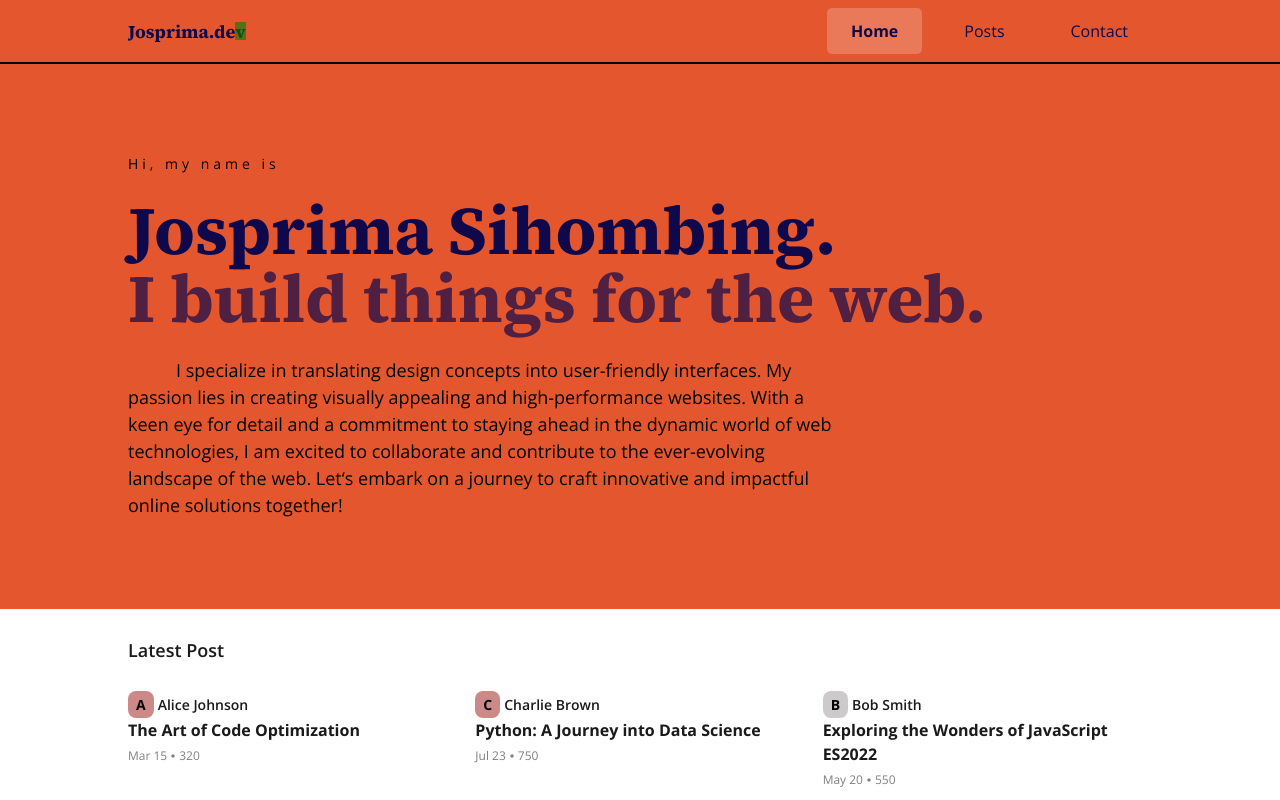
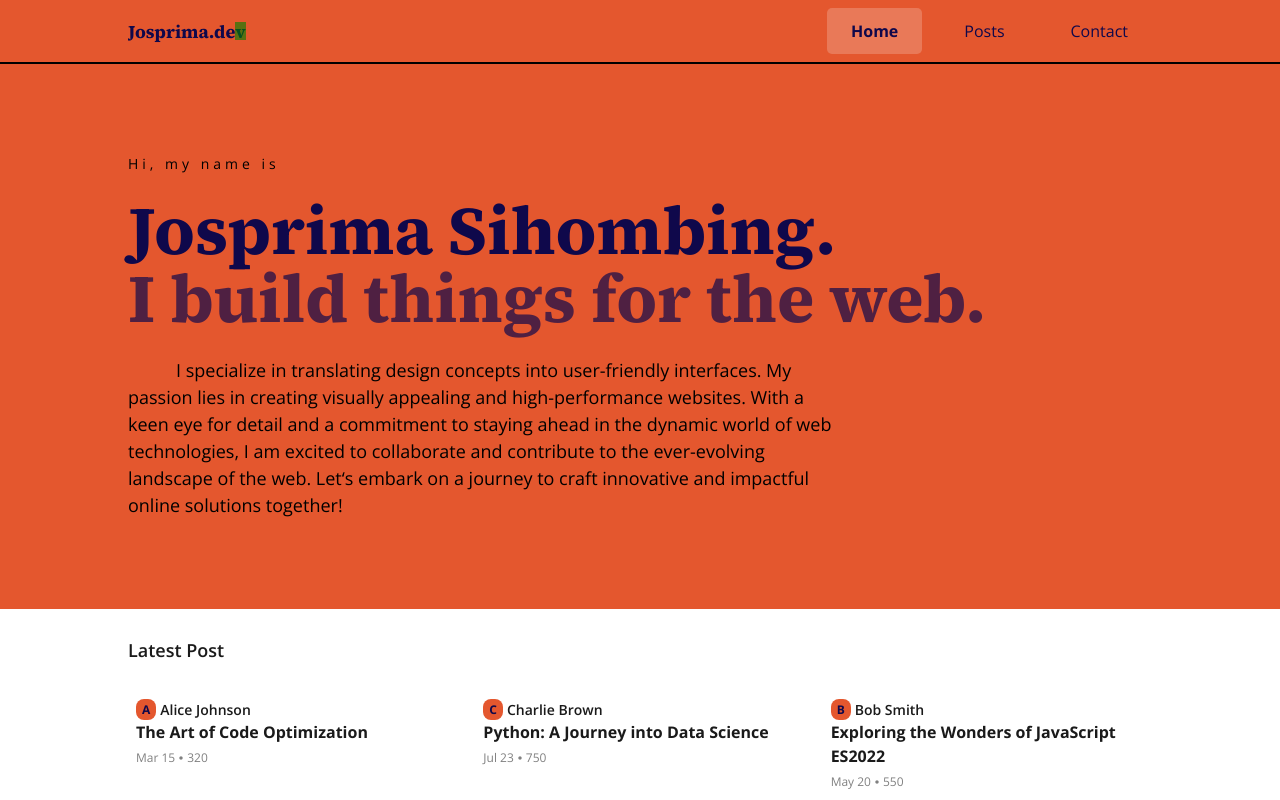
Before and after one commit to josprima-sihombing/josprima.dev, a Next.js app: page / in a window 1280 px wide. Shown: the top 800 px of the page. Built offline with nearby package versions, Linux system fonts and the light colour scheme.

Commit message:
adjust avatar styling

```diff
--- a/src/components/atoms/initial-letter-avatar/index.tsx
+++ b/src/components/atoms/initial-letter-avatar/index.tsx
@@ -1,25 +1,11 @@
-import getRandom from "@/utils/get-random";
 import css from "./style.module.scss";
 
 type InitialLetterAvatarProps = {
   name: string;
 };
 
-const bgColors = ["#CCFBFE", "#CDD6DD", "#CDCACC", "#CDACA1", "#CD8987"];
-
 export default function InitialLetterAvatar({
   name,
 }: InitialLetterAvatarProps) {
-  const bgColor = getRandom(bgColors);
-
-  return (
-    <div
-      className={css.root}
-      style={{
-        backgroundColor: bgColor,
-      }}
-    >
-      {name.at(0)}
-    </div>
-  );
+  return <div className={css.root}>{name.at(0)}</div>;
 }
--- a/src/components/atoms/initial-letter-avatar/style.module.scss
+++ b/src/components/atoms/initial-letter-avatar/style.module.scss
@@ -1,7 +1,11 @@
+@use "/src/styles/variables.module.scss" as var;
+
 .root {
   text-transform: uppercase;
-  padding: 4px 8px;
+  padding: 2px 6px;
   font-weight: 700;
-  font-size: 14px;
+  font-size: 12px;
   border-radius: 8px;
+  background-color: var.$orange;
+  color: var.$blue_70;
 }
--- a/src/components/sections/latest-post/index.tsx
+++ b/src/components/sections/latest-post/index.tsx
@@ -13,6 +13,7 @@ const dummyPosts = [
     createdAt: 1678900000000,
     readingTime: 320,
     title: "The Art of Code Optimization",
+    href: "#",
   },
   {
     id: "ghi789",
@@ -20,6 +21,7 @@ const dummyPosts = [
     createdAt: 1690123000000,
     readingTime: 750,
     title: "Python: A Journey into Data Science",
+    href: "#",
   },
   {
     id: "def456",
@@ -27,6 +29,7 @@ const dummyPosts = [
     createdAt: 1684567000000,
     readingTime: 550,
     title: "Exploring the Wonders of JavaScript ES2022",
+    href: "#",
   },
   {
     id: "pqr678",
@@ -34,6 +37,7 @@ const dummyPosts = [
     createdAt: 1707092000000,
     readingTime: 880,
     title: "Cybersecurity in the Age of IoT",
+    href: "#",
   },
   {
     id: "jkl012",
@@ -41,6 +45,7 @@ const dummyPosts = [
     createdAt: 1695780000000,
     readingTime: 420,
     title: "Responsive Web Design Best Practices",
+    href: "#",
   },
   {
     id: "mno345",
@@ -48,6 +53,7 @@ const dummyPosts = [
     createdAt: 1701436000000,
     readingTime: 680,
     title: "The Evolution of Frontend Frameworks",
+    href: "#",
   },
 ];
 
@@ -68,6 +74,7 @@ export default function LatestPost() {
             createdAt={post.createdAt}
             readingTime={post.readingTime}
             title={post.title}
+            href={post.href}
           />
         ))}
       </Grid>
--- a/src/components/sections/latest-post/post-item.tsx
+++ b/src/components/sections/latest-post/post-item.tsx
@@ -2,13 +2,17 @@ import InitialLetterAvatar from "@/components/atoms/initial-letter-avatar";
 import Row from "@/components/atoms/row";
 import Typography from "@/components/atoms/typography";
 import formatDate from "@/utils/format-date";
+import Link from "next/link";
 import { MdCircle } from "react-icons/md";
+
+import css from "./style.module.scss";
 
 type PostItemProps = {
   title: string;
   createdAt: number;
   author: string;
   readingTime: number; // Reading time in seconds;
+  href: string;
 };
 
 export default function PostItem({
@@ -16,9 +20,10 @@ export default function PostItem({
   createdAt,
   readingTime,
   title,
+  href,
 }: PostItemProps) {
   return (
-    <div>
+    <Link href={href} className={css.item}>
       <Row>
         <InitialLetterAvatar name={author} />
         <Typography variant="card-title-sm">{author}</Typography>
@@ -35,6 +40,6 @@ export default function PostItem({
         </Typography>
         <Typography variant="caption">{readingTime}</Typography>
       </Row>
-    </div>
+    </Link>
   );
 }
--- a/src/components/sections/latest-post/style.module.scss
+++ b/src/components/sections/latest-post/style.module.scss
@@ -3,3 +3,16 @@
 .root {
   padding: var.$padding;
 }
+
+.item {
+  text-decoration: none;
+  color: var.$black_90;
+  padding: 8px;
+  border-radius: 8px;
+  transition: background-color 0.3s ease-in;
+
+  &:hover {
+    background-color: var.$orange_5;
+    transition: background-color 0.3s ease-in;
+  }
+}
```
